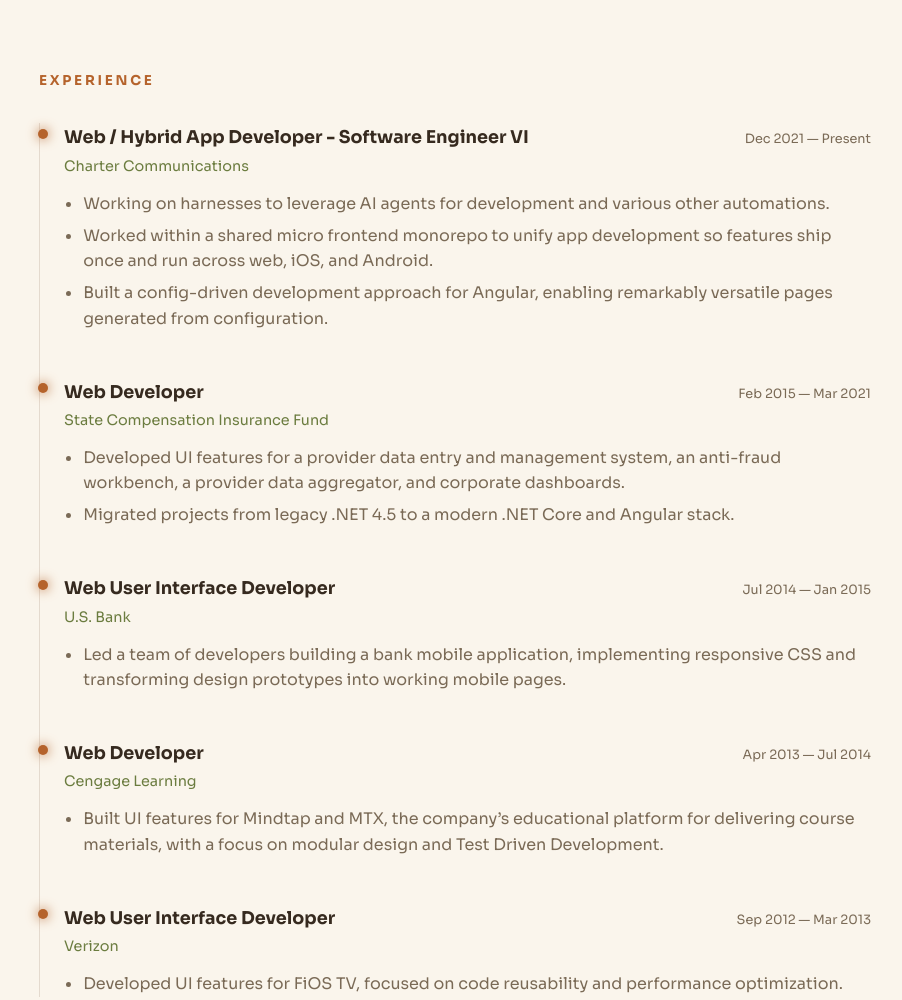
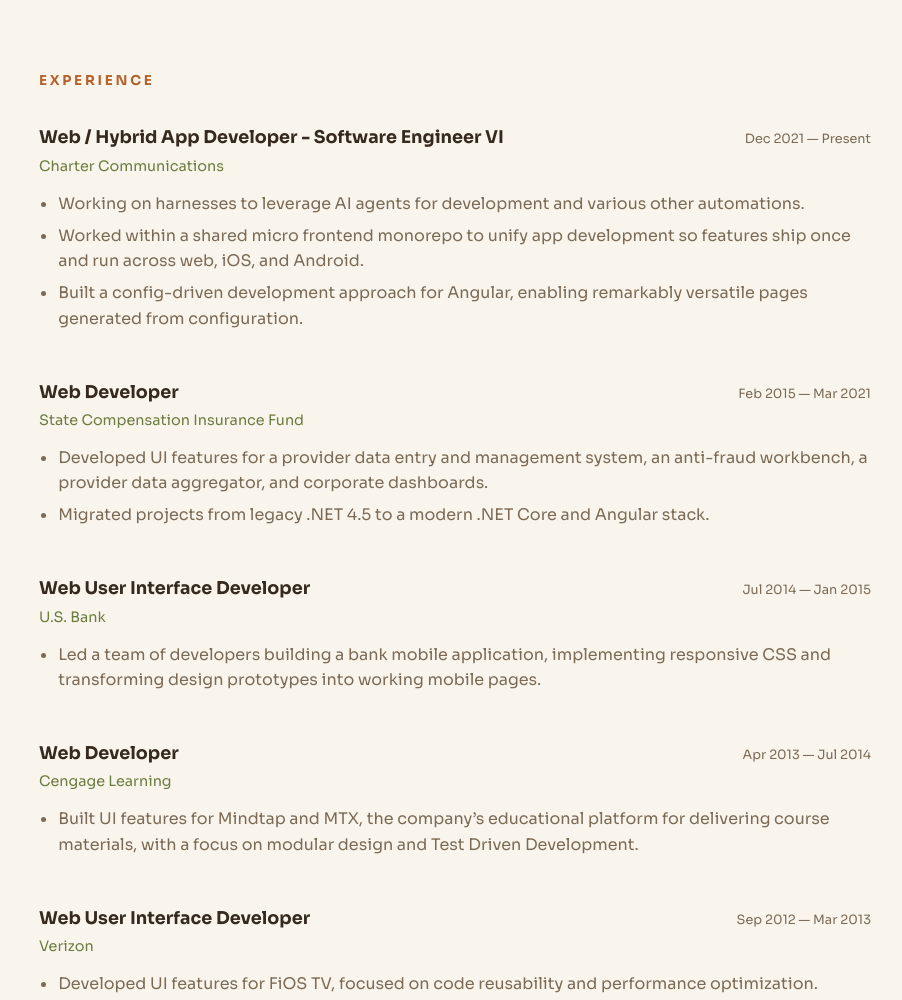
Before and after one commit to ramsudan/resume-site, a website built with Vite: page index.html in a window 1280 px wide. Shown: the part 840-1840 px from the top of the page, without its empty margins (185-1087 px from the left). Built offline with nearby package versions, Linux system fonts and the light colour scheme.

Commit message:
Remove timeline dots and connecting line from Experience section

```diff
--- a/src/main.js
+++ b/src/main.js
@@ -32,7 +32,6 @@ function renderExperience() {
     .map(
       (job) => `
       <div class="timeline-item reveal">
-        <div class="timeline-marker"></div>
         <div class="timeline-content">
           <div class="timeline-head">
             <h4>${job.title}</h4>
--- a/src/style.css
+++ b/src/style.css
@@ -224,8 +224,6 @@ main {
 
 .timeline {
   position: relative;
-  padding-left: 1.5rem;
-  border-left: 1px solid var(--surface-border);
 }
 
 .timeline-item {
@@ -235,17 +233,6 @@ main {
 
 .timeline-item:last-child {
   padding-bottom: 0;
-}
-
-.timeline-marker {
-  position: absolute;
-  left: -1.61rem;
-  top: 0.35rem;
-  width: 10px;
-  height: 10px;
-  border-radius: 50%;
-  background: var(--accent);
-  box-shadow: 0 0 12px var(--accent);
 }
 
 .timeline-head {
```
